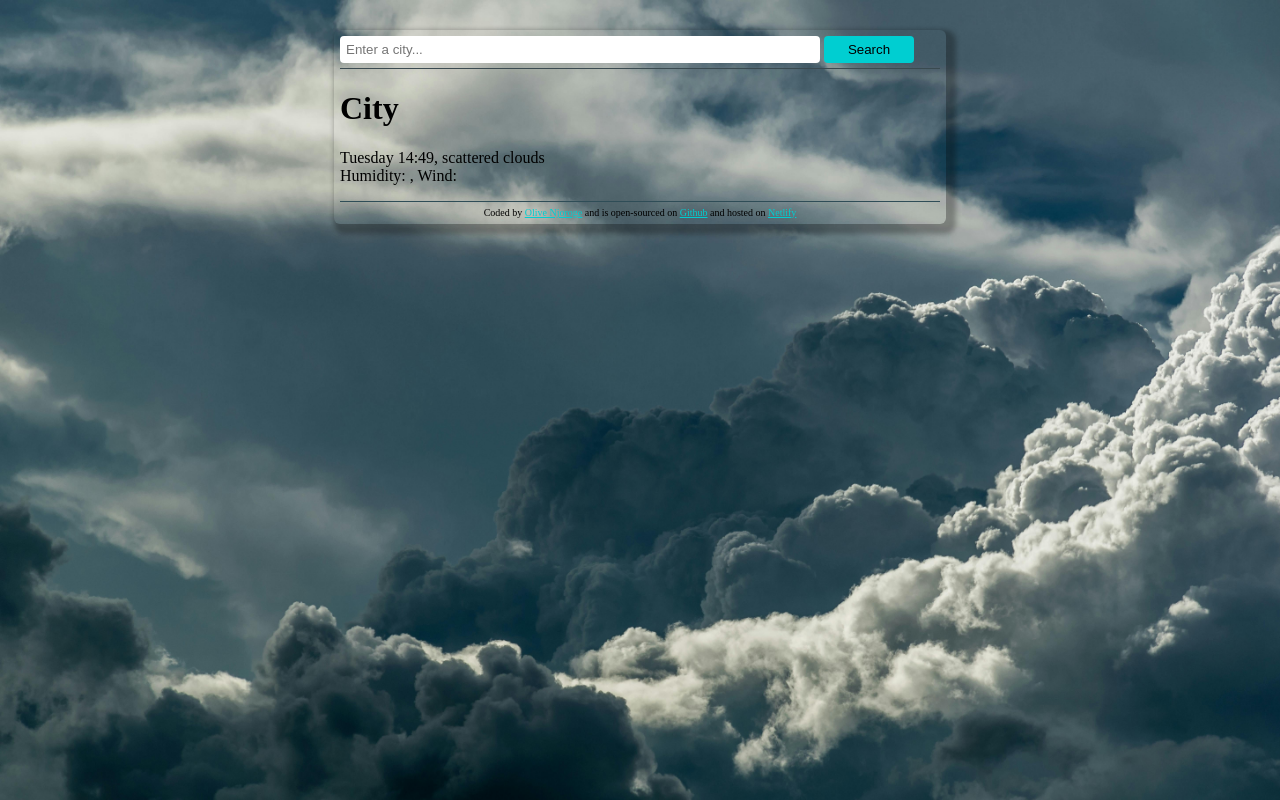
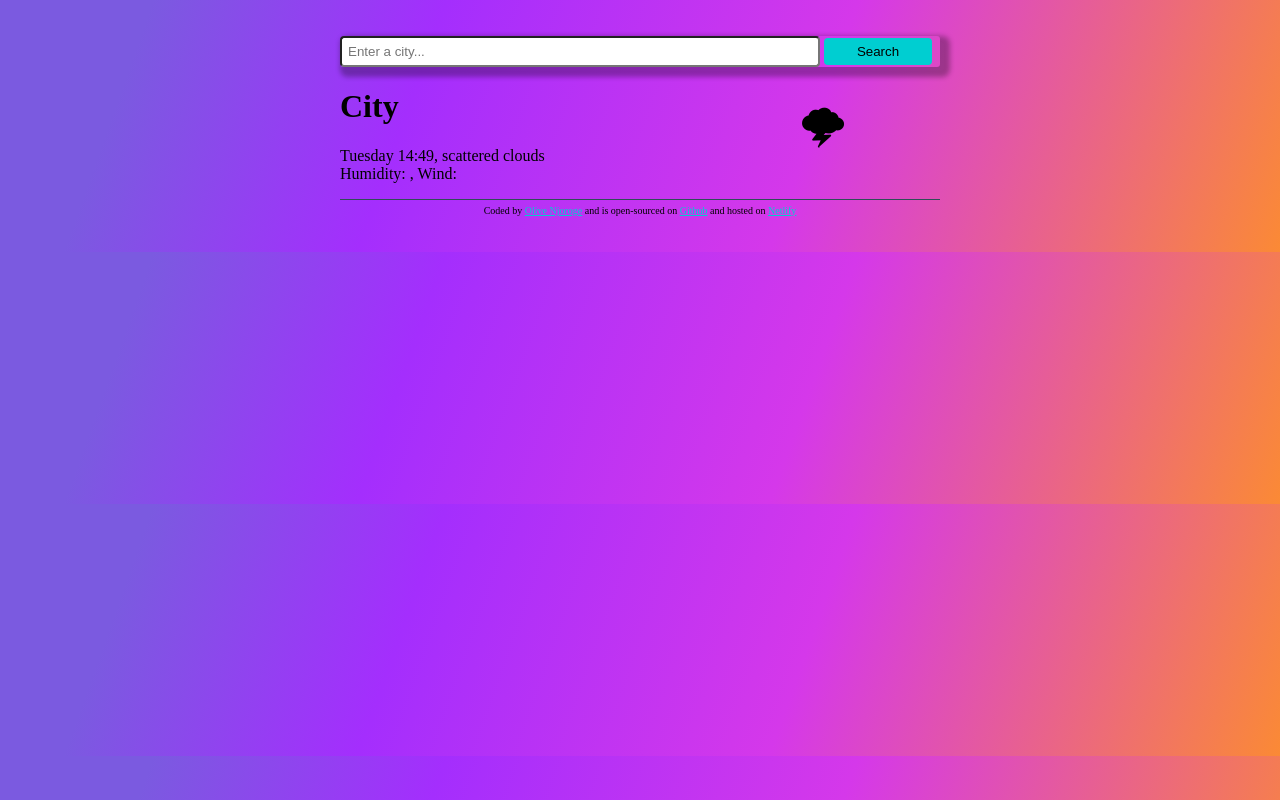
Before and after one commit to Olive-Njoroge/Weather-App, a plain HTML site: page index.html in a window 1280 px wide. Drawn offline with nearby package versions, Linux system fonts and the light colour scheme.

Commit message:
Changed styling of the app

```diff
--- a/index.html
+++ b/index.html
@@ -20,7 +20,7 @@
         <div>
         <h1>City</h1>
         <p><span id="time">Tuesday 14:49</span>, <span id="description">scattered clouds</span><br>Humidity: <span id="humidity"></span>, Wind: <span id="wind"></span></p></div>
-        <div class="temperature-value"><span id="icon"></span><span id="temperature-value"></span></div>
+        <div class="temperature-value"><span id="icon">🌩</span><span id="temperature-value"></span></div>
     </main>
 
     <div class="weather">
--- a/styles.css
+++ b/styles.css
@@ -1,48 +1,52 @@
-body{
-    background-image: url(pexels-pixabay-209831.jpg);
+body {
+    background: linear-gradient(109.6deg, rgb(123, 90, 224) 11.2%, rgb(164, 46, 253) 32.6%, rgb(213, 56, 234) 62.7%, rgb(251, 138, 52) 100.2%);
     background-size: cover;
 }
 
-a{
+a {
     color: darkturquoise;
 }
 
-.app{
+.app {
     max-width: 600px;
     margin: 30px auto;
     padding: 6px;
     border-radius: 6px;
-    box-shadow: 5px 5px 5px 5px rgb(6, 6, 6, 0.3);
+    /*box-shadow: 5px 5px 5px 5px rgb(6, 6, 6, 0.3);*/
 }
 
 
-.search-form-input{
+.search-form-input {
     border-radius: 4px;
-    border: none;
+    border: padding-bottom: 5px;
     width: 80%;
     padding: 6px;
 }
 
-.search-form-button{
+.search-form-button {
     border-radius: 4px;
     border: none;
     padding: 6px;
-    width:15%;
+    width: 18%;
     background-color: darkturquoise;
 }
 
-form{
-    border-bottom: 1px solid #3a4a50;
-    padding-bottom: 5px;
+form {
+    /*border-bottom: 1px solid #3a4a50;*/
+    box-shadow: 5px 5px 5px 5px rgb(6, 6, 6, 0.3);
+    background-color: rgb(232, 97, 143, 0.0%);
+    border-radius: 3px;
+
+
 }
 
-main{
+main {
     display: flex;
     justify-content: space-between;
 }
 
 
-.temperature-value{
+.temperature-value {
     font-size: 38px;
     width: 140px;
     font-weight: bold;
@@ -52,28 +56,28 @@ main{
     justify-content: space-between;
 }
 
-footer{
+footer {
     font-size: 10px;
     border-top: 1px solid #2F4D57;
     padding-top: 5px;
     text-align: center;
 }
 
-#icon{
-    height: 5px;
-    width: 10px;
+#icon {
+    font-size: 2.5rem;
+
 }
 
-.weather{
+.weather {
     display: flex;
     justify-content: space-between;
 }
 
-.weather-day{
+.weather-day {
     font-weight: lighter;
     text-align: center;
 }
 
-.weather-icon{
+.weather-icon {
     text-align: center;
 }
```
